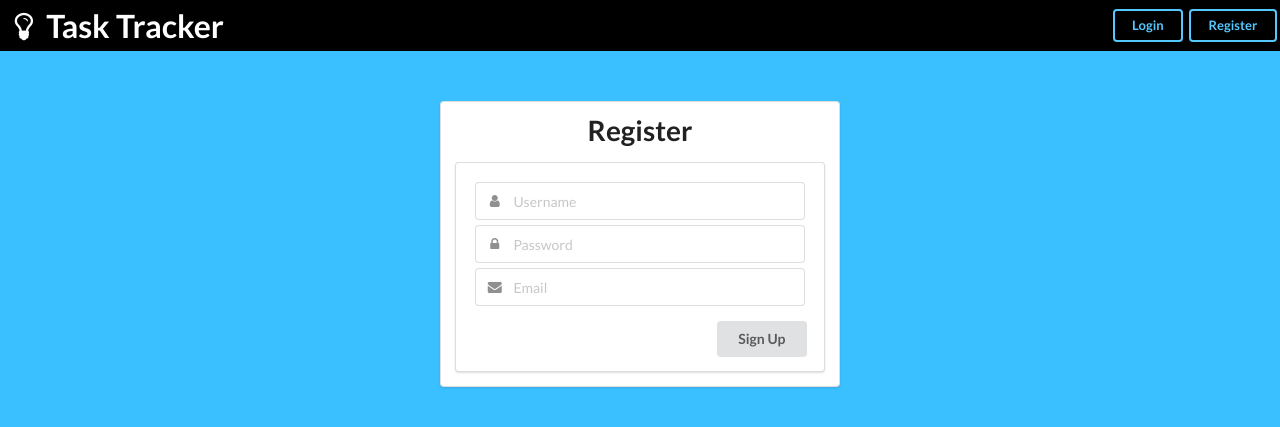
After one commit to andrewjenkins/task_tracker, a Django app: page /register in a window 1280 px wide. The commit adds this page. Shown: the top 427 px of the page. Run offline with Django 3.2, Linux system fonts and the light colour scheme; some libraries are stand-ins or nearby versions.

Commit message:
add registration

```diff
--- a/static/task_manager/css/style.css
+++ b/static/task_manager/css/style.css
@@ -76,24 +76,24 @@ form.ui.action.input > input {
     margin-top: 50px;
 }
 
-#container > h1 {
+#container > form > h1 {
     text-align: center;
 }
 
-#container > .segment > .field {
+#container > form > .segment > .field {
     margin: 5px;
 }
 
 
-#container > .segment > .field > .input {
+#container > form > .segment > .field > .input {
     width: 100%;
 }
 
-#container > .segment > .field > .input > input {
+#container > form > .segment > .field > .input > input {
     width: 100%;
 }
 
-#container > .segment > button {
+#container > form > .segment > button {
     display: inline-block;
 }
 
@@ -104,3 +104,12 @@ form.ui.action.input > input {
 #signup > a > button {
     display: inline-block;
 }
+
+#register {
+    text-align: right;
+}
+
+#register > button {
+    display: inline-block;
+    margin-top: 10px;
+}
--- /dev/null
+++ b/task_manager/forms.py
@@ -0,0 +1,24 @@
+from django import forms
+from django.contrib.auth.models import User
+
+MIN_USERNAME_LENGTH = 3
+MAX_USERNAME_LENGTH = 30
+MIN_PASSWORD_LENGTH = 8
+MAX_PASSWORD_LENGTH = 256
+
+class RegisterForm(forms.Form):
+    username = forms.CharField(min_length=MIN_USERNAME_LENGTH, max_length=MAX_USERNAME_LENGTH)
+    password = forms.CharField(min_length=MIN_PASSWORD_LENGTH, max_length=MAX_PASSWORD_LENGTH)
+    email = forms.EmailField()
+
+    def clean_username(self):
+        username = self.cleaned_data['username']
+        if User.objects.filter(username=username).exists():
+            raise forms.ValidationError('Username already exists.')
+        return username
+
+    def clean_email(self):
+        email = self.cleaned_data['email']
+        if User.objects.filter(email=email).exists():
+            raise forms.ValidationError('Email already exists.')
+        return email
--- a/task_manager/urls.py
+++ b/task_manager/urls.py
@@ -13,4 +13,5 @@ urlpatterns = [
     url(r'^item/delete$', views.ItemDelete.as_view(), name='item_delete'),
     url(r'^login$', views.Login.as_view(), name='login'),
     url(r'^logout$', views.Logout.as_view(), name='logout'),
+    url(r'^register', views.Register.as_view(), name='register'),
 ]
--- a/task_manager/views.py
+++ b/task_manager/views.py
@@ -3,10 +3,11 @@ from django.urls import reverse
 from django.views import generic
 from django.shortcuts import get_object_or_404
 from django.contrib.auth.mixins import LoginRequiredMixin
+from django.contrib.auth.models import User
 from django.contrib.auth import logout, authenticate, login
 from .models import Board, Group, Item
 from .utils import parse_orders
-
+from .forms import RegisterForm
 
 class Index(LoginRequiredMixin, generic.TemplateView):
     login_url = 'login'
@@ -125,7 +126,7 @@ class Login(generic.TemplateView):
             login(request, user)
             return HttpResponseRedirect(reverse('index'))
         else:
-            # TODO: return invalid pwm
+            # TODO: return invalid pw msg
             return HttpResponseForbidden()
 
 
@@ -133,3 +134,18 @@ class Logout(LoginRequiredMixin, generic.View):
     def get(self, request):
         logout(request)
         return HttpResponseRedirect(reverse('login'))
+
+
+class Register(generic.FormView):
+    template_name = 'task_manager/register.html'
+    form_class = RegisterForm
+
+    def form_valid(self, form):
+        new_user = User.objects.create_user(
+            username=form.cleaned_data['username'],
+            password=form.cleaned_data['password'],
+            email=form.cleaned_data['email']
+        )
+        board = Board(owner=new_user)
+        board.save()
+        return HttpResponseRedirect(reverse('login'))
--- a/templates/task_manager/base.html
+++ b/templates/task_manager/base.html
@@ -20,7 +20,7 @@
                 <a href="{% url 'logout' %}"><button class="small ui inverted blue button">Logout</button></a>
             {% else %}
                 <a href="{% url 'login' %}"><button class="small ui inverted blue button">Login</button></a>
-                <button class="small ui inverted blue button">Register</button>
+                <a href="{% url 'register' %}"><button class="small ui inverted blue button">Register</button></a>
             {% endif %}
         </div>
     </header>
--- /dev/null
+++ b/templates/task_manager/register.html
@@ -0,0 +1,35 @@
+{% extends "task_manager/base.html" %}
+{% block content %}
+    <div id="container">
+        <form class="ui segment" method="post" action="#">
+            <h1 class="ui header">Register</h1>
+            {% if form.errors %}
+                <div class="ui error message">{{ form.errors }}</div>
+            {% endif %}
+            <div class="ui segment">
+                <div class="field">
+                    <div class="ui left icon input">
+                        <i class="user icon"></i>
+                        <input type="text" name="{{ form.username.name }}" placeholder="Username" value="{% if form.username.value %}{{ form.username.value }}{% endif %}" />
+                    </div>
+                </div>
+                <div class="field">
+                    <div class="ui left icon input">
+                        <i class="lock icon"></i>
+                        <input type="password" name="{{ form.password.name }}" placeholder="Password" value="{% if form.password.value %}{{ form.password.value }}{% endif %}" />
+                    </div>
+                </div>
+                <div class="field">
+                    <div class="ui left icon input">
+                        <i class="mail icon"></i>
+                        <input type="text" name="{{ form.email.name }}" placeholder="Email" value="{% if form.email.value %}{{ form.email.value }}{% endif %}" />
+                    </div>
+                </div>
+                <div id="register">
+                    <button class="ui submit button">Sign Up</button>
+                </div>
+                {% csrf_token %}
+            </div>
+        </form>
+    </div>
+{% endblock %}
```
Also changed, not shown: templates/task_manager/login.html (+5 -3 lines).
